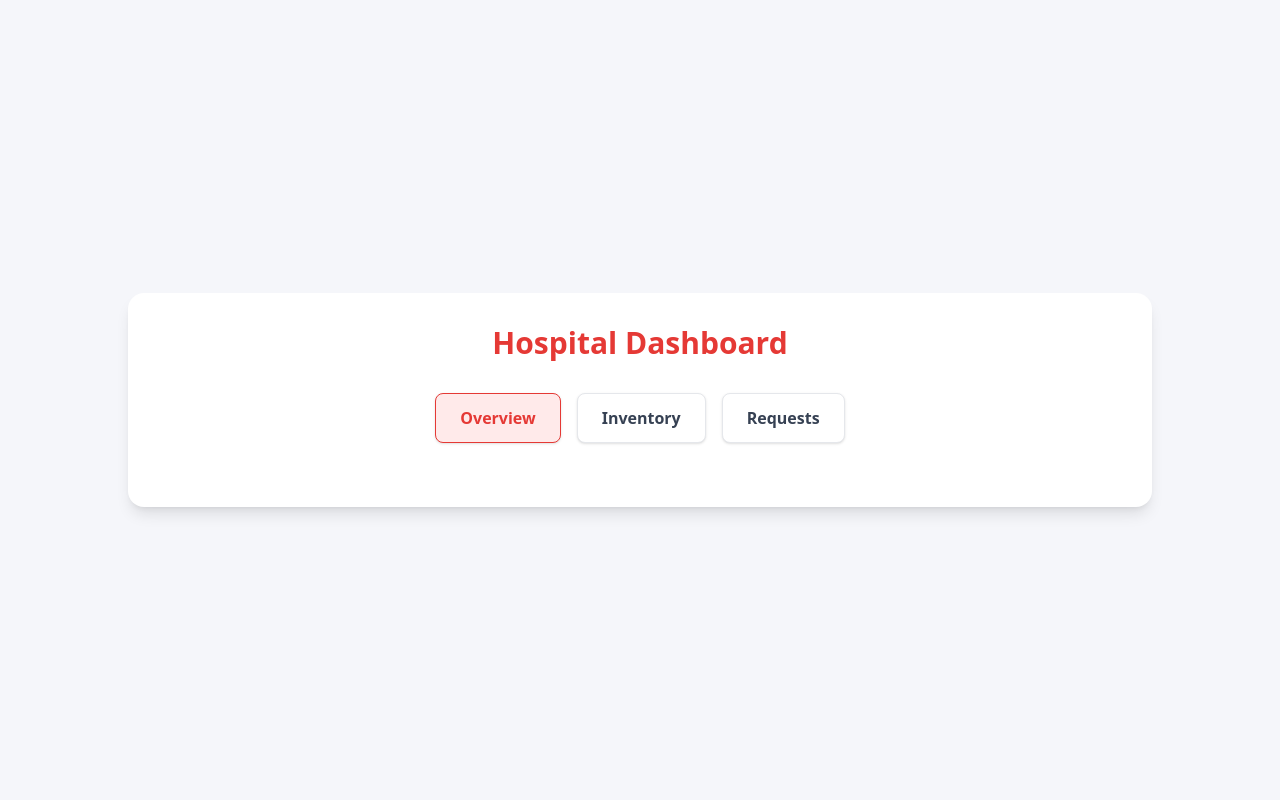
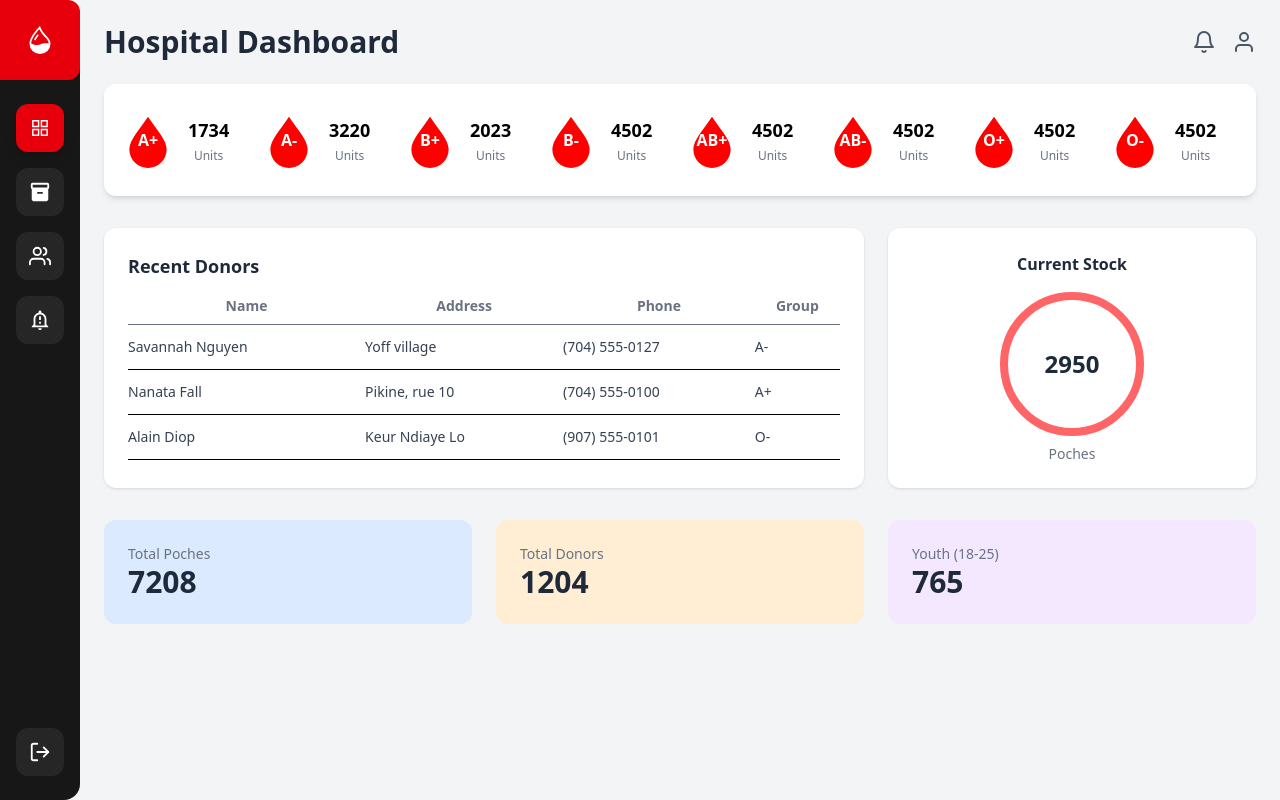
Before and after one commit to Yaswantsoni1128/BloodBridge, a React (Vite) app: page /hospital-dashboard in a window 1280 px wide. Built offline with nearby package versions, Linux system fonts and the light colour scheme.

Commit message:
Side bar and blood stats created

```diff
--- a/package.json
+++ b/package.json
@@ -15,6 +15,7 @@
     "dotenv": "^17.2.1",
     "react": "^19.1.1",
     "react-dom": "^19.1.1",
+    "react-icons": "^5.5.0",
     "react-router-dom": "^7.8.0",
     "tailwindcss": "^4.1.11"
   },
--- /dev/null
+++ b/src/components/hospital/BloodStats.jsx
@@ -0,0 +1,49 @@
+import React from "react";
+
+const bloodData = [
+  { type: "A+", count: 1734 },
+  { type: "A-", count: 3220 },
+  { type: "B+", count: 2023 },
+  { type: "B-", count: 4502 },
+  { type: "AB+", count: 4502 },
+  { type: "AB-", count: 4502 },
+  { type: "O+", count: 4502 },
+  { type: "O-", count: 4502 },
+];
+
+const BloodStats = () => {
+  return (
+    <div className="bg-white rounded-xl shadow-md w-full grid grid-cols-8 gap-y-4 gap-x-2 p-4">
+      {bloodData.map((item, index) => (
+        <div
+          key={index}
+          className="flex items-center text-center gap-3"
+        >
+          {/* Blood Drop Icon */}
+          <div className="relative w-14 h-20 flex items-center justify-center">
+            <svg
+              xmlns="http://www.w3.org/2000/svg"
+              viewBox="0 0 24 24"
+              fill="red"
+              className="w-full h-full"
+            >
+              <path d="M12 2C8 8 4 12 4 16a8 8 0 1 0 16 0c0-4-4-8-8-14z" />
+            </svg>
+            <span className="absolute text-white font-bold text-base">
+              {item.type}
+            </span>
+          </div>
+
+          <div className="flex flex-col gap-1">
+            {/* Count */}
+            <h2 className="text-lg font-semibold">{item.count}</h2>
+            {/* Label */}
+            <p className="text-gray-500 text-xs">Units</p>
+          </div>
+        </div>
+      ))}
+    </div>
+  );
+};
+
+export default BloodStats;
--- /dev/null
+++ b/src/components/hospital/HospitalSideBar.jsx
@@ -0,0 +1,58 @@
+import React, { useState } from "react";
+import { AiOutlineAppstore } from "react-icons/ai";
+import { FiUsers, FiLogOut } from "react-icons/fi";
+import { BsDropletHalf } from "react-icons/bs";
+import { MdInventory2, MdOutlineNotificationImportant } from "react-icons/md";
+
+const HospitalSideBar = () => {
+  const [active, setActive] = useState(1);
+
+  const menuItems = [
+    { id: 1, icon: <AiOutlineAppstore size={22} />, label: "Dashboard" },
+    { id: 2, icon: <MdInventory2 size={22} />, label: "Inventory" },
+    { id: 3, icon: <FiUsers size={22} />, label: "Donors" },
+    { id: 4, icon: <MdOutlineNotificationImportant size={22} />, label: "Alerts" },
+  ];
+
+  return (
+    <aside className="w-20 bg-neutral-900 flex flex-col items-center pb-6 text-white rounded-r-2xl">
+      {/* Top Logo */}
+      <div className="w-full flex items-center justify-center h-20 bg-red-600 rounded-tr-xl rounded-br-xl">
+        <BsDropletHalf size={28} />
+      </div>
+
+      {/* Menu Items */}
+      <div className="flex flex-col items-center space-y-4 mt-6">
+        {menuItems.map((item) => (
+          <div
+            key={item.id}
+            onClick={() => setActive(item.id)}
+            className={`relative group flex items-center justify-center w-12 h-12 rounded-xl cursor-pointer transition-all duration-200
+              ${
+                active === item.id
+                  ? "bg-red-600 shadow-lg"
+                  : "bg-neutral-800 hover:bg-neutral-700"
+              }`}
+          >
+            {item.icon}
+            {/* Tooltip on Hover */}
+            <span className="absolute left-14 whitespace-nowrap bg-red-600 text-white px-3 py-1 rounded-lg shadow-lg text-sm flex items-center gap-1 opacity-0 group-hover:opacity-100 transition-opacity duration-200">
+              {item.label}
+              <span className="text-lg">›</span>
+            </span>
+          </div>
+        ))}
+      </div>
+
+      {/* Bottom Logout Icon */}
+      <div className="mt-auto relative group flex items-center justify-center w-12 h-12 rounded-xl bg-neutral-800 hover:bg-neutral-700 cursor-pointer">
+        <FiLogOut size={22} />
+        <span className="absolute left-14 whitespace-nowrap bg-red-600 text-white px-3 py-1 rounded-lg shadow-lg text-sm opacity-0 group-hover:opacity-100 transition-opacity duration-200">
+          Logout
+        </span>
+      </div>
+    </aside>
+  );
+};
+
+export default HospitalSideBar;
--- a/src/pages/Hospital/HospitalDashboard.jsx
+++ b/src/pages/Hospital/HospitalDashboard.jsx
@@ -1,23 +1,92 @@
-import React, { useState } from 'react'
+import React from "react";
+import { FiBell, FiUser } from "react-icons/fi";
+import HospitalSideBar from "../../components/hospital/HospitalSideBar";
+import BloodStats from "../../components/hospital/BloodStats";
 
 const HospitalDashboard = () => {
-  const [activeTab, setActiveTab] = useState('overview');
+  return (
+    <div className="flex h-screen bg-gray-100">
+      {/* Sidebar */}
+      <HospitalSideBar />
 
-  return (
-    <div className="min-h-screen bg-[#f5f6fa] py-8 flex items-center justify-center font-sans">
-      <div className="w-full max-w-5xl bg-white rounded-2xl shadow-lg p-8">
-        <h1 className="text-center mb-8 text-3xl font-bold text-[#e53935]">Hospital Dashboard</h1>
-        <div className="flex justify-center mb-8 gap-4 flex-wrap">
-          <button onClick={() => setActiveTab('overview')} className={`px-6 py-3 rounded-lg font-bold transition border ${activeTab === 'overview' ? 'border-[#e53935] bg-[#ffeaea] text-[#e53935]' : 'border-gray-200 bg-white text-gray-700'} shadow-sm`}>Overview</button>
-          <button onClick={() => setActiveTab('inventory')} className={`px-6 py-3 rounded-lg font-bold transition border ${activeTab === 'inventory' ? 'border-[#e53935] bg-[#ffeaea] text-[#e53935]' : 'border-gray-200 bg-white text-gray-700'} shadow-sm`}>Inventory</button>
-          <button onClick={() => setActiveTab('requests')} className={`px-6 py-3 rounded-lg font-bold transition border ${activeTab === 'requests' ? 'border-[#e53935] bg-[#ffeaea] text-[#e53935]' : 'border-gray-200 bg-white text-gray-700'} shadow-sm`}>Requests</button>
+      {/* Main Content */}
+      <main className="flex-1 p-6 overflow-y-auto">
+        {/* Header */}
+        <div className="flex justify-between items-center mb-6">
+          <h1 className="text-3xl font-bold text-gray-800">Hospital Dashboard</h1>
+          <div className="flex items-center space-x-4 text-gray-600">
+            <FiBell className="text-2xl cursor-pointer hover:text-red-500" />
+            <FiUser className="text-2xl cursor-pointer hover:text-red-500" />
+          </div>
         </div>
-        <div>
 
+        {/* Top Blood Type Stats */}
+       <BloodStats />
+
+        {/* Donors & Stock */}
+        <div className="grid grid-cols-3 gap-6 mt-8">
+          {/* Donors Table */}
+          <div className="col-span-2 bg-white rounded-xl shadow p-6">
+            <h2 className="font-semibold text-lg text-gray-800 mb-4">Recent Donors</h2>
+            <table className="w-full text-sm">
+              <thead>
+                <tr className="text-gray-500 border-b">
+                  <th className="pb-2">Name</th>
+                  <th className="pb-2">Address</th>
+                  <th className="pb-2">Phone</th>
+                  <th className="pb-2">Group</th>
+                </tr>
+              </thead>
+              <tbody>
+                {[
+                  ["Savannah Nguyen", "Yoff village", "(704) 555-0127", "A-"],
+                  ["Nanata Fall", "Pikine, rue 10", "(704) 555-0100", "A+"],
+                  ["Alain Diop", "Keur Ndiaye Lo", "(907) 555-0101", "O-"],
+                ].map((row, idx) => (
+                  <tr
+                    key={idx}
+                    className="border-b hover:bg-gray-50 transition"
+                  >
+                    {row.map((cell, i) => (
+                      <td key={i} className="py-3 text-gray-700">
+                        {cell}
+                      </td>
+                    ))}
+                  </tr>
+                ))}
+              </tbody>
+            </table>
+          </div>
+
+          {/* Stock Circle */}
+          <div className="bg-white rounded-xl shadow p-6 flex flex-col items-center justify-center">
+            <h2 className="font-semibold text-gray-800 mb-4">Current Stock</h2>
+            <div className="w-36 h-36 rounded-full border-8 border-red-400 flex items-center justify-center">
+              <span className="text-2xl font-bold text-gray-800">2950</span>
+            </div>
+            <div className="text-sm text-gray-500 mt-2">Poches</div>
+          </div>
         </div>
-      </div>
+
+        {/* Bottom Summary Stats */}
+        <div className="grid grid-cols-3 gap-6 mt-8">
+          {[
+            { label: "Total Poches", value: 7208, bg: "bg-blue-100" },
+            { label: "Total Donors", value: 1204, bg: "bg-orange-100" },
+            { label: "Youth (18-25)", value: 765, bg: "bg-purple-100" },
+          ].map((stat, idx) => (
+            <div
+              key={idx}
+              className={`${stat.bg} rounded-xl p-6 hover:shadow-md transition`}
+            >
+              <div className="text-gray-500 text-sm">{stat.label}</div>
+              <div className="text-3xl font-bold text-gray-800">{stat.value}</div>
+            </div>
+          ))}
+        </div>
+      </main>
     </div>
   );
-}
+};
 
-export default HospitalDashboard
+export default HospitalDashboard;
--- a/src/pages/Login.jsx
+++ b/src/pages/Login.jsx
@@ -21,6 +21,8 @@ const Login = () => {
       const role = res?.data?.user?.role || "user";
         console.log("Login response:", res.data);
         console.log("role:", role);
+        localStorage.setItem("token",res.data.accessToken)
+        localStorage.setItem("user", JSON.stringify(res.data.user));
       if (role === "hospital") {
         navigate("/hospital-dashboard");
       } else if (role === "BloodBank") {
```
Also changed, not shown: src/api/api.js (line endings or trailing spaces), 1 other file (tests, documents, lock files or other folders).
